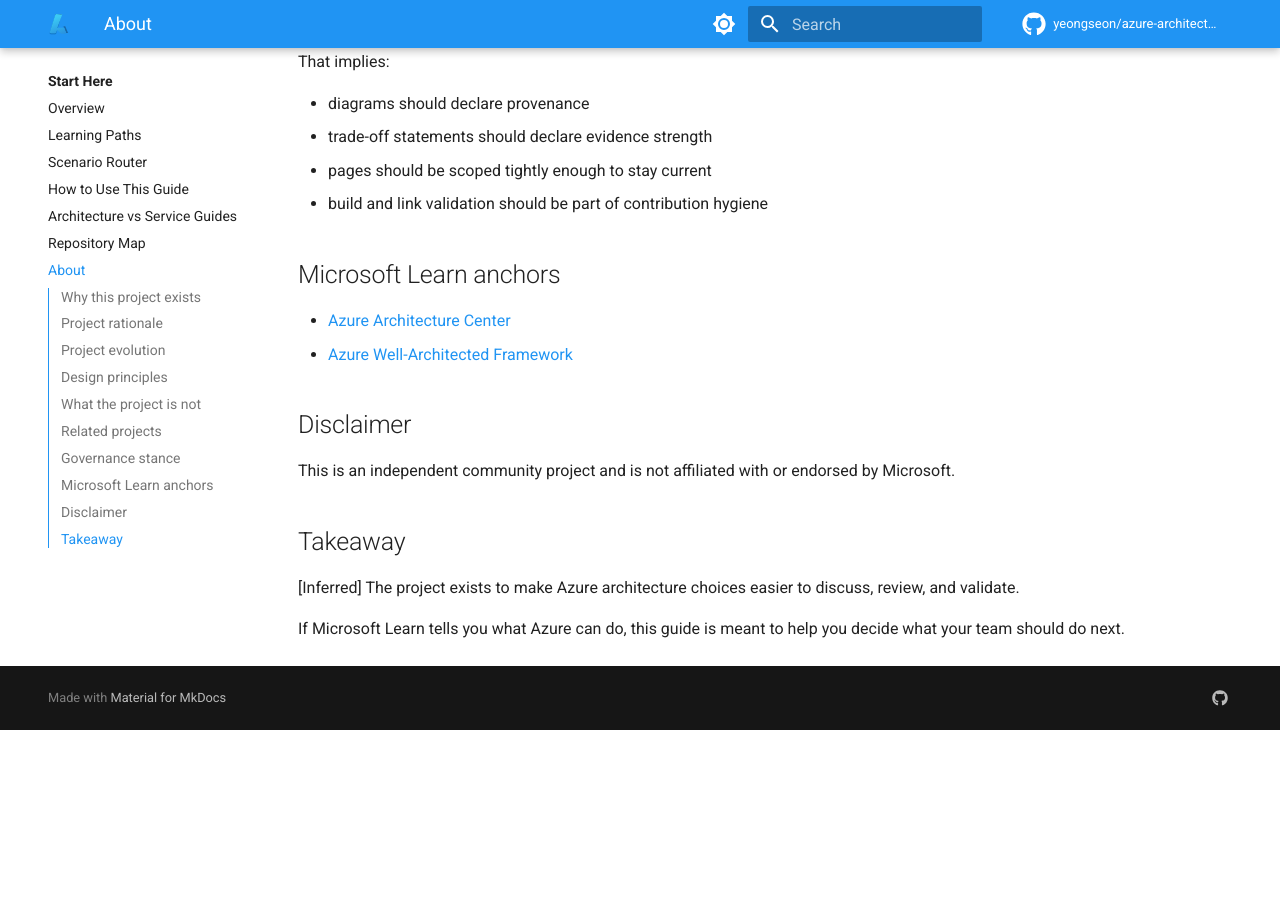
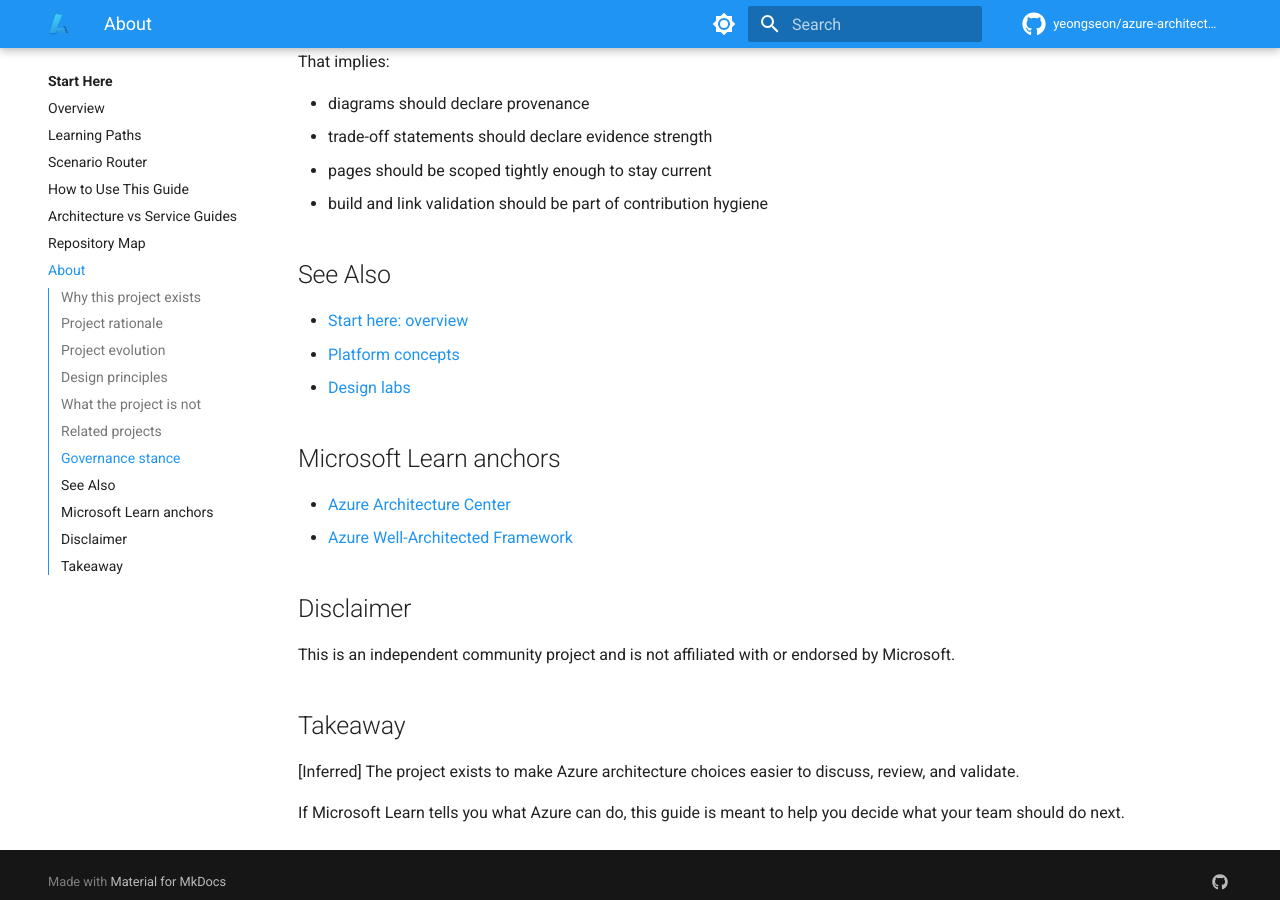
Before and after one commit to yeongseon/azure-architecture-practical-guide, an MkDocs documentation site: the page built from docs/about.md, in a window 1280 px wide and 900 px high, scrolled down 3035 px. Built offline with MkDocs 1.6.1 and Material for MkDocs 9.7.7, drawn with Linux system fonts in a browser that asks for light colours; comment, search, counter and statistics services are not loaded; before the commit the page ends 3765 px from its top, so only the background shows below that.

Commit message:
docs(about): add See Also cross-links to about page (#12)

```diff
--- a/docs/about.md
+++ b/docs/about.md
@@ -94,6 +94,12 @@
 - pages should be scoped tightly enough to stay current
 - build and link validation should be part of contribution hygiene
 
+## See Also
+
+- [Start here: overview](start-here/overview.md)
+- [Platform concepts](platform/index.md)
+- [Design labs](design-labs/index.md)
+
 ## Microsoft Learn anchors
 
 - [Azure Architecture Center](https://learn.microsoft.com/en-us/azure/architecture/)
```
